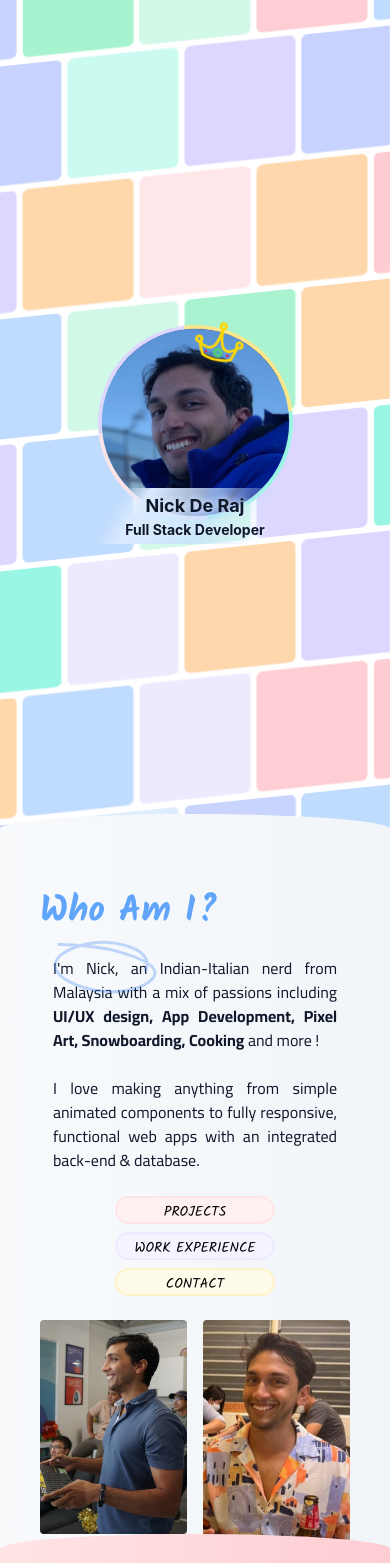
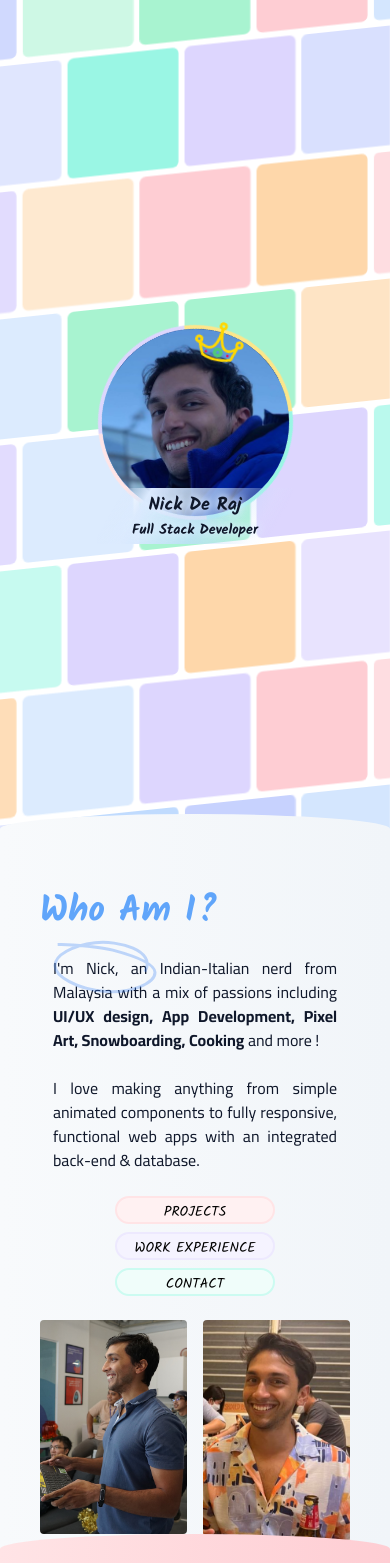
Before and after one commit to nickderaj/Portfolio-2022, a Next.js app: page / in a window 390 px wide. Shown: the top 1563 px of the page. Built offline with nearby package versions, Linux system fonts and the light colour scheme.

Commit message:
Slight style changes

```diff
--- a/components/Sections/About.js
+++ b/components/Sections/About.js
@@ -72,8 +72,8 @@ export default function About() {
             </a>
             <a
               href="#contact"
-              className="bg-amber-50 hover:bg-amber-500 hover:text-white hover:border-amber-500
-                transition-all duration-300 cursor-pointer pt-1 border-2 border-amber-100 rounded-3xl w-40 sm:w-52
+              className="bg-teal-50 hover:bg-teal-500 hover:text-white hover:border-teal-500
+                transition-all duration-300 cursor-pointer pt-1 border-2 border-teal-100 rounded-3xl w-40 sm:w-52
                 flex justify-center items-center uppercase text-sm font-kalam"
             >
               Contact
--- a/components/Sections/Contact.js
+++ b/components/Sections/Contact.js
@@ -22,9 +22,9 @@ function BlockLink({ link, name, bg, hover, linkRef }) {
 export default function Contact() {
   const linkRef = useRef();
   return (
-    <section className="bg-gradient-to-r from-amber-100 to-amber-200" id="contact">
+    <section className="bg-gradient-to-r from-teal-100 to-teal-200" id="contact">
       <div className="py-12 lg:py-20 px-10 lg:flex-row max-w-screen-xl mx-auto">
-        <h2 className="w-max text-4xl sm:text-6xl font-bold text-amber-500 font-kalam pb-6 relative mx-auto">
+        <h2 className="w-max text-4xl sm:text-6xl font-bold text-teal-500 font-kalam pb-6 relative mx-auto">
           Contact
           <a
             className="absolute -left-12 -top-8 wiggle"
@@ -47,8 +47,8 @@ export default function Contact() {
           <BlockLink
             name="Email"
             link="mailto:nickderaj@gmail.com"
-            bg="bg-teal-200"
-            hover="hover:bg-teal-400"
+            bg="bg-lime-200"
+            hover="hover:bg-lime-500"
             linkRef={linkRef}
           />
           <BlockLink
--- a/components/Sections/Hero.js
+++ b/components/Sections/Hero.js
@@ -38,8 +38,8 @@ export default function Hero() {
           />
         </div>
         <div className="absolute w-full left-1/2 -bottom-6 -translate-x-1/2 text-center highlight text-slate-900 ">
-          <h1 className="text-lg md:text-2xl">Nick De Raj</h1>
-          <h2 className="text-sm sm:text-base">Full Stack Developer</h2>
+          <h1 className="text-lg md:text-2xl font-kalam">Nick De Raj</h1>
+          <h2 className="text-sm sm:text-base font-kalam">Full Stack Developer</h2>
         </div>
       </div>
     </BrickWall>
```
